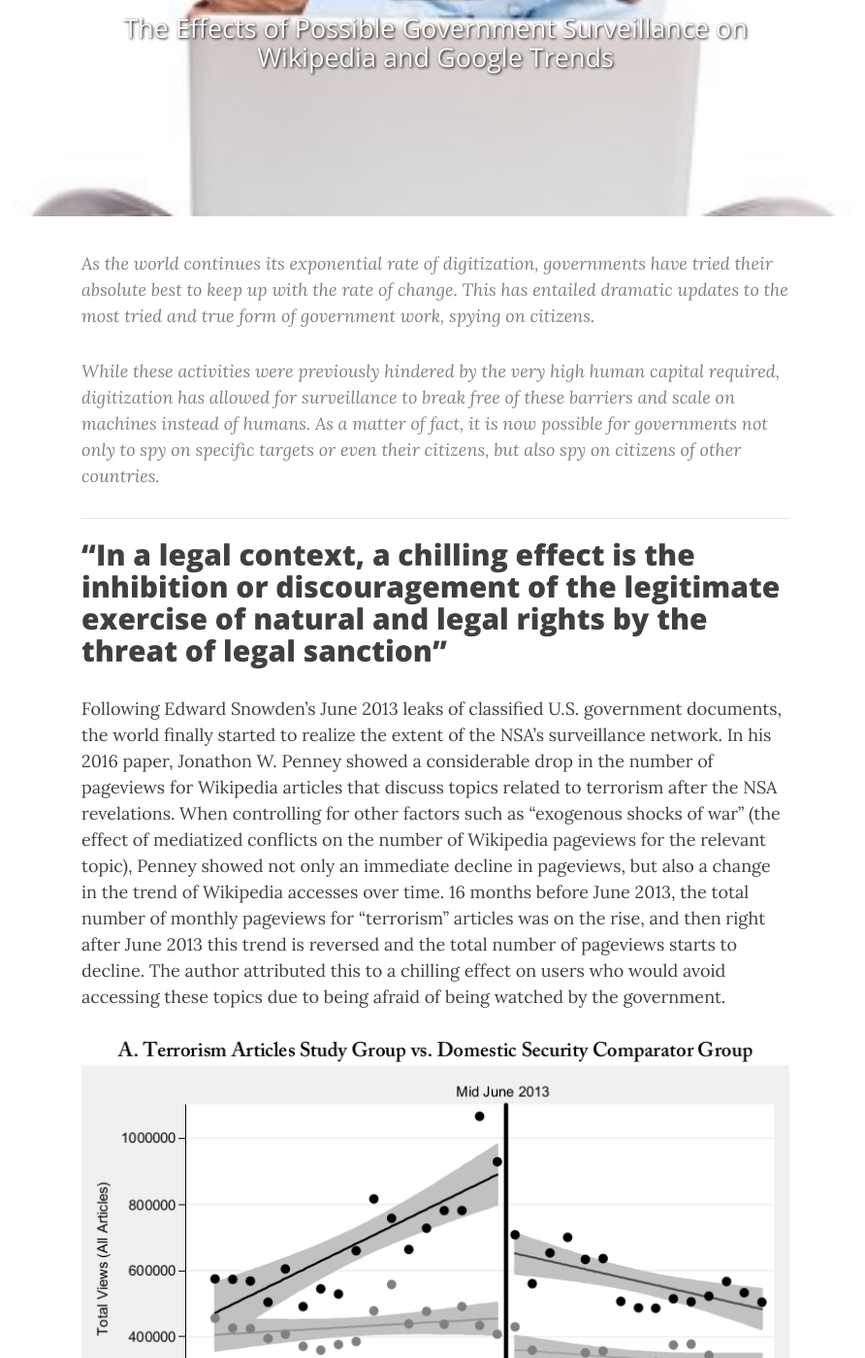
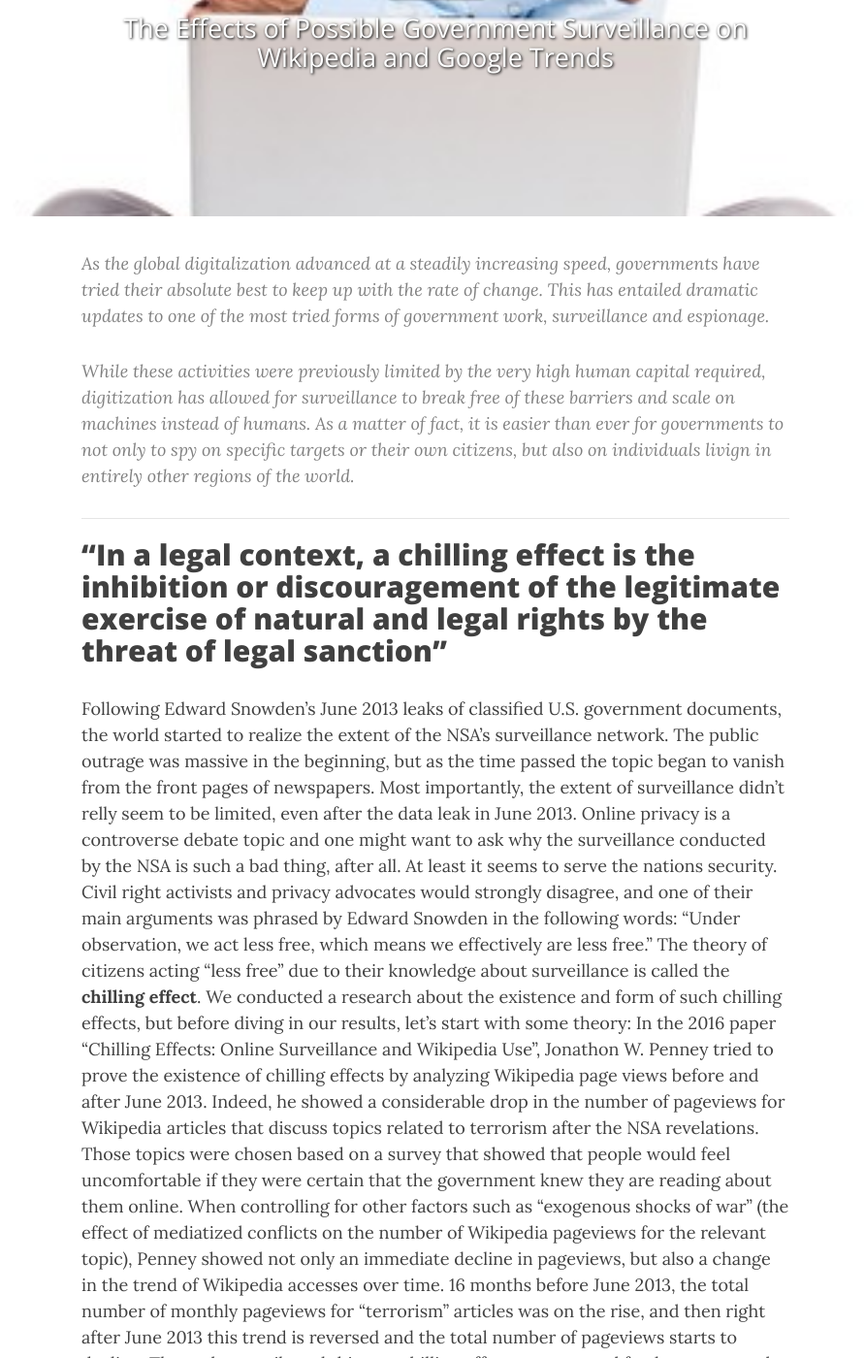
Before and after one commit to eliedz/eliedz.github.io, a Jekyll site: the page built from index.md, in a window 1280 px wide and 1400 px high, scrolled down 351 px. Shown: the whole window at 97% size, without its empty margins (191-1083 px from the left). Built offline with Jekyll 4.4.1, drawn with Linux system fonts in a browser that asks for light colours; nearby versions of some CDN libraries; some of the changed text lies outside the part shown.

Commit message:
Extended the introduction

```diff
--- a/index.md
+++ b/index.md
@@ -4,26 +4,28 @@
 subtitle: The Effects of Possible Government Surveillance on Wikipedia and Google Trends
 cover-img: "assets/img/luismolinero161100068.jpg"
 ---
-> As the world continues its exponential rate of digitization, governments have tried their absolute best to keep up with the rate of change.
-This has entailed dramatic updates to the most tried and true form of government work, spying on citizens.
+> As the global digitalization advanced at a steadily increasing speed, governments have tried their absolute best to keep up with the rate of change.
+This has entailed dramatic updates to one of the most tried forms of government work, surveillance and espionage.
 
-> While these activities were previously hindered by the very high human capital required, digitization has allowed for surveillance to break free of these barriers and scale on machines instead of humans.
-As a matter of fact, it is now possible for governments not only to spy on specific targets or even their citizens, but also spy on citizens of other countries.
+> While these activities were previously limited by the very high human capital required, digitization has allowed for surveillance to break free of these barriers and scale on machines instead of humans.
+As a matter of fact, it is easier than ever for governments to not only to spy on specific targets or their own citizens, but also on individuals livign in entirely other regions of the world.
 
 -----------------------
 ## "In a legal context, a chilling effect is the inhibition or discouragement of the legitimate exercise of natural and legal rights by the threat of legal sanction"
-Following Edward Snowden's June 2013 leaks of classified U.S. government documents, the world finally started to realize the extent of the NSA's surveillance network.
-In his 2016 paper, Jonathon W. Penney showed a considerable drop in the number of pageviews for Wikipedia articles that discuss topics related to terrorism after the NSA revelations.
+Following Edward Snowden's June 2013 leaks of classified U.S. government documents, the world started to realize the extent of the NSA's surveillance network. The public outrage was massive in the beginning, but as the time passed the topic began to vanish from the front pages of newspapers. Most importantly, the extent of surveillance didn't relly seem to be limited, even after the data leak in June 2013.
+Online privacy is a controverse debate topic and one might want to ask why the surveillance conducted by the NSA is such a bad thing, after all. At least it seems to serve the nations security. Civil right activists and privacy advocates would strongly disagree, and one of their main arguments was phrased by Edward Snowden in the following words: "Under observation, we act less free, which means we effectively are less free." The theory of citizens acting "less free" due to their knowledge about surveillance is called the **chilling effect**. We conducted a research about the existence and form of such chilling effects, but before diving in our results, let's start with some theory:
+In the 2016 paper "Chilling Effects: Online Surveillance and Wikipedia Use", Jonathon W. Penney tried to prove the existence of chilling effects by analyzing Wikipedia page views before and after June 2013. Indeed, he showed a considerable drop in the number of pageviews for Wikipedia articles that discuss topics related to terrorism after the NSA revelations. Those topics were chosen based on a survey that showed that people would feel uncomfortable if they were certain that the government knew they are reading about them online.
 When controlling for other factors such as "exogenous shocks of war" (the effect of mediatized conflicts on the number of Wikipedia pageviews for the relevant topic), Penney showed not only an immediate decline in pageviews, but also a change in the trend of Wikipedia accesses over time.
 16 months before June 2013, the total number of monthly pageviews for "terrorism" articles was on the rise, and then right after June 2013 this trend is reversed and the total number of pageviews starts to decline.
-The author attributed this to a chilling effect on users who would avoid accessing these topics due to being afraid of being watched by the government.
+The author attributed this to a chilling effect on users and further supported this thesis by showing that, for a comparator group containing articles about similar but less privacy-sensitive topics, no such effect could be observed.
 
 ![original-plot](assets/img/paper-plot-4a.png)
 
-The topics were picked by combining an analysis on a sample of volunteer's perception of the topics as well as a curated list from the Department of Homeland security classifying these topics as 'related to the issue of terrorism'. The author also used a comparator group of topics that are security related but not directly related to terrorism.
-In our own study, we try to verify this claim by extending the duration of the analysis, considering Wikipedia articles in other languages than English, and analysing a different but similar data source that is Google Search Trends.
+The topics were picked by combining an analysis on a sample of volunteer's perception of the topics as well as a curated list from the Department of Homeland security classifying these topics as 'related to the issue of terrorism'. The comparator group of topics were security related but not directly related to terrorism.
+Penney's analysis seemed to proove the existence of chilling effects by clearly showing a difference between the pre- and post-Snowden eras. Nevertheless, we wanted to dig further into the topic and take a closer look: Would we be able to observe similar effects for a longer time range an other data sources to support the theory of chilling effects even more? Or was it just an unlucky correlation that Penney found?
+In our own study, we were extending the duration of the analysis, considering Wikipedia articles in other languages than English, and also analysing Google Search Trends as an additional data source.
 
-Our initial hypothesis being that chilling effects do indeed happen and we will still see their effects in the long term data.
+We started out with the hypothesis that chilling effects do indeed happen and we will still see their effects in the long term data, maybe even prove the existence of long-term chilling effects for a range more than just a year after a majorn event like Snowdens publication.
 We therefore divided our project into three targeted questions:
 
 1. Are the chilling effects long-lasting, or do they disappear after an extended period of time?
```
